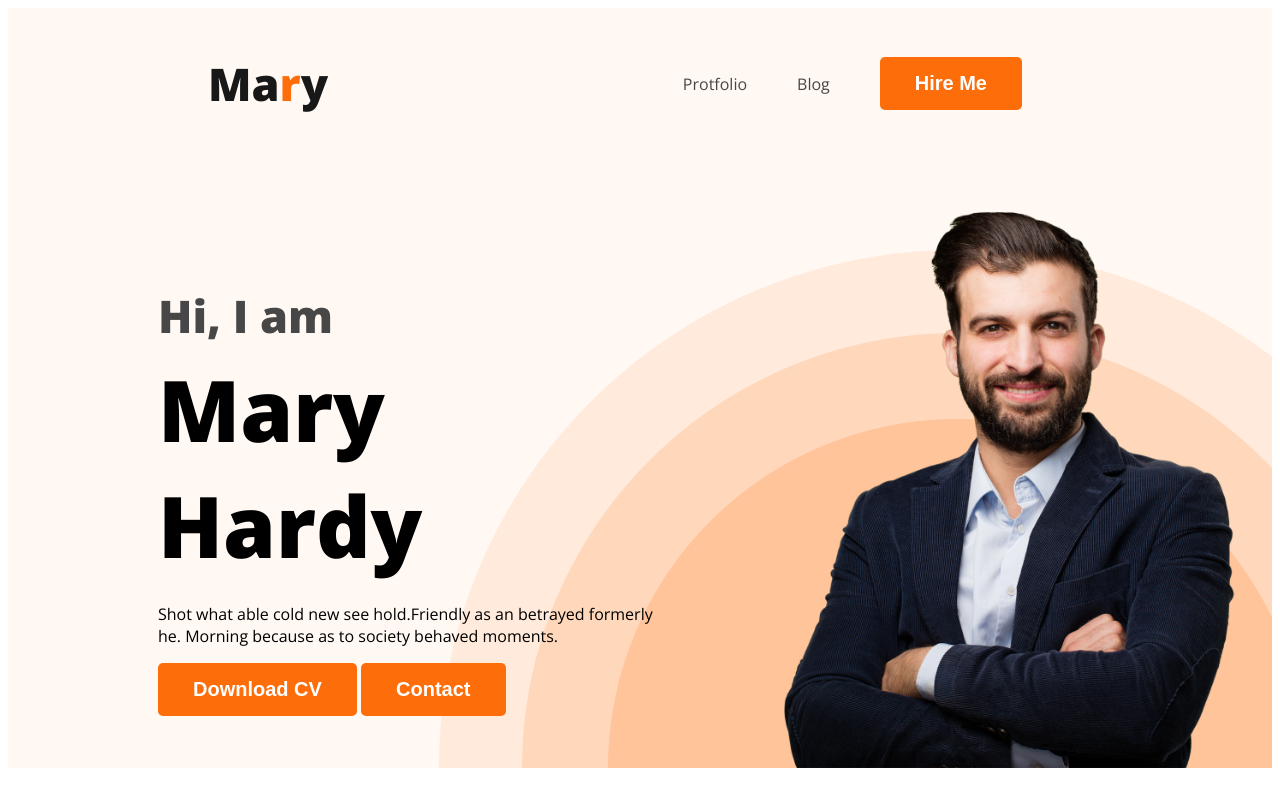
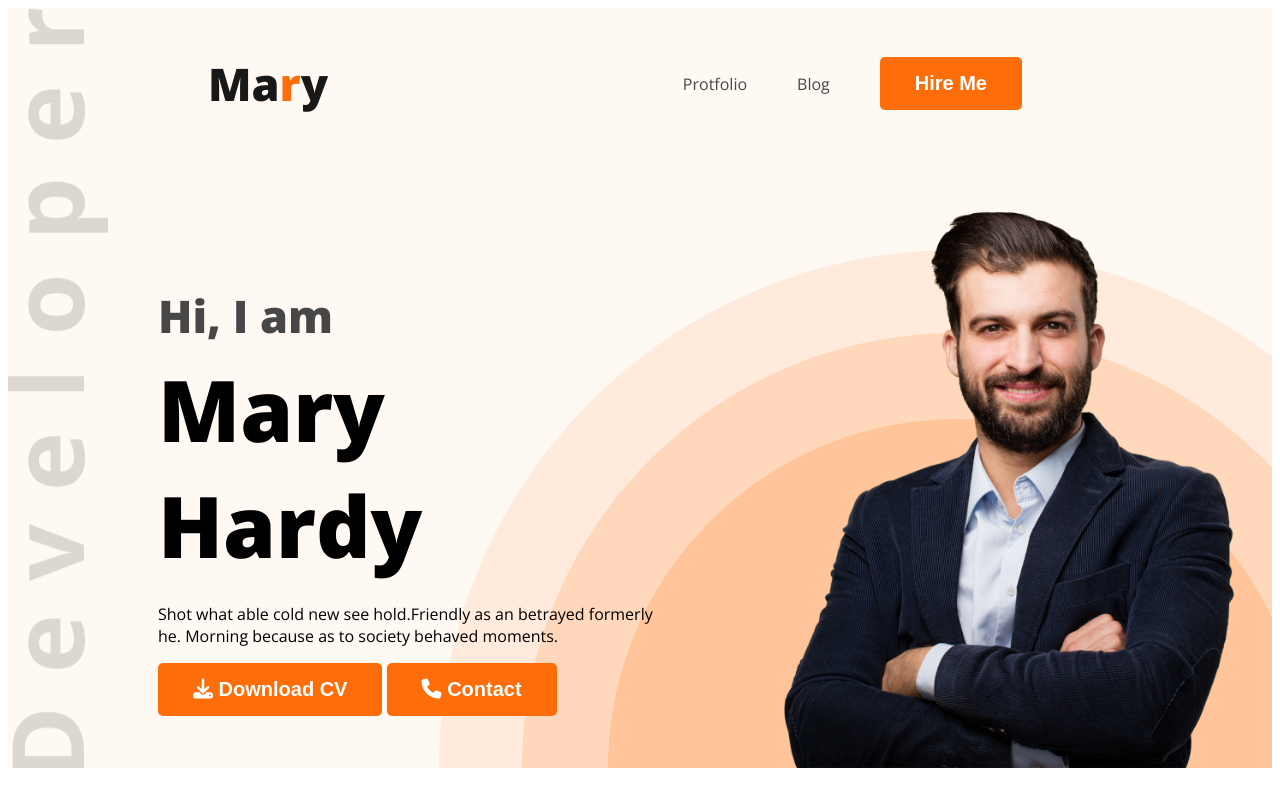
Before and after one commit to Shakib-Shajid/webdeveloper-portfolio, a plain HTML site: page index.html in a window 1280 px wide. Shown: the top 800 px of the page. Drawn offline with nearby package versions, Linux system fonts and the light colour scheme.

Commit message:
font awesome icons

```diff
--- a/index.html
+++ b/index.html
@@ -9,6 +9,7 @@
     <link rel="preconnect" href="https://fonts.gstatic.com" crossorigin>
     <link href="https://fonts.googleapis.com/css2?family=Open+Sans:wght@400;800&display=swap" rel="stylesheet">
     <link rel="stylesheet" href="styles/portfolio.css">
+    <script src="https://kit.fontawesome.com/c626213fd4.js" crossorigin="anonymous"></script>
 </head>
 
 <body>
@@ -28,8 +29,8 @@
                 <p class="banner-description">Shot what able cold new see hold.Friendly as an betrayed formerly he.
                     Morning because as to society
                     behaved moments.</p>
-                <button class="btn-primary">Download CV</button>
-                <button class="btn-primary">Contact</button>
+                <button class="btn-primary"><i class="fa-solid fa-download"></i> Download CV</button>
+                <button class="btn-primary"><i class="fa-solid fa-phone"></i> Contact</button>
             </div>
             <img class="profile-pic" src="images/hardy.png" alt="">
         </div>
@@ -159,7 +160,7 @@
                 </div>
             </div>
             <div class="download-cv">
-                <button class="btn-primary">Download CV</button>
+                <button class="btn-primary"><i class="fa-solid fa-download"></i> Download CV</button>
             </div>
         </section>
     </main>
--- a/styles/portfolio.css
+++ b/styles/portfolio.css
@@ -64,9 +64,9 @@ nav a{
 /* header */
 .header{
     background: #FFF8F3;
-    background-image: url("../images/header_bg.png");
+    background-image: url("../images/header_bg.png"), url("../images/developer.png");
     background-repeat: no-repeat;
-    background-position: bottom right;
+    background-position: bottom right, top left;
 }
 
 .banner{
```
